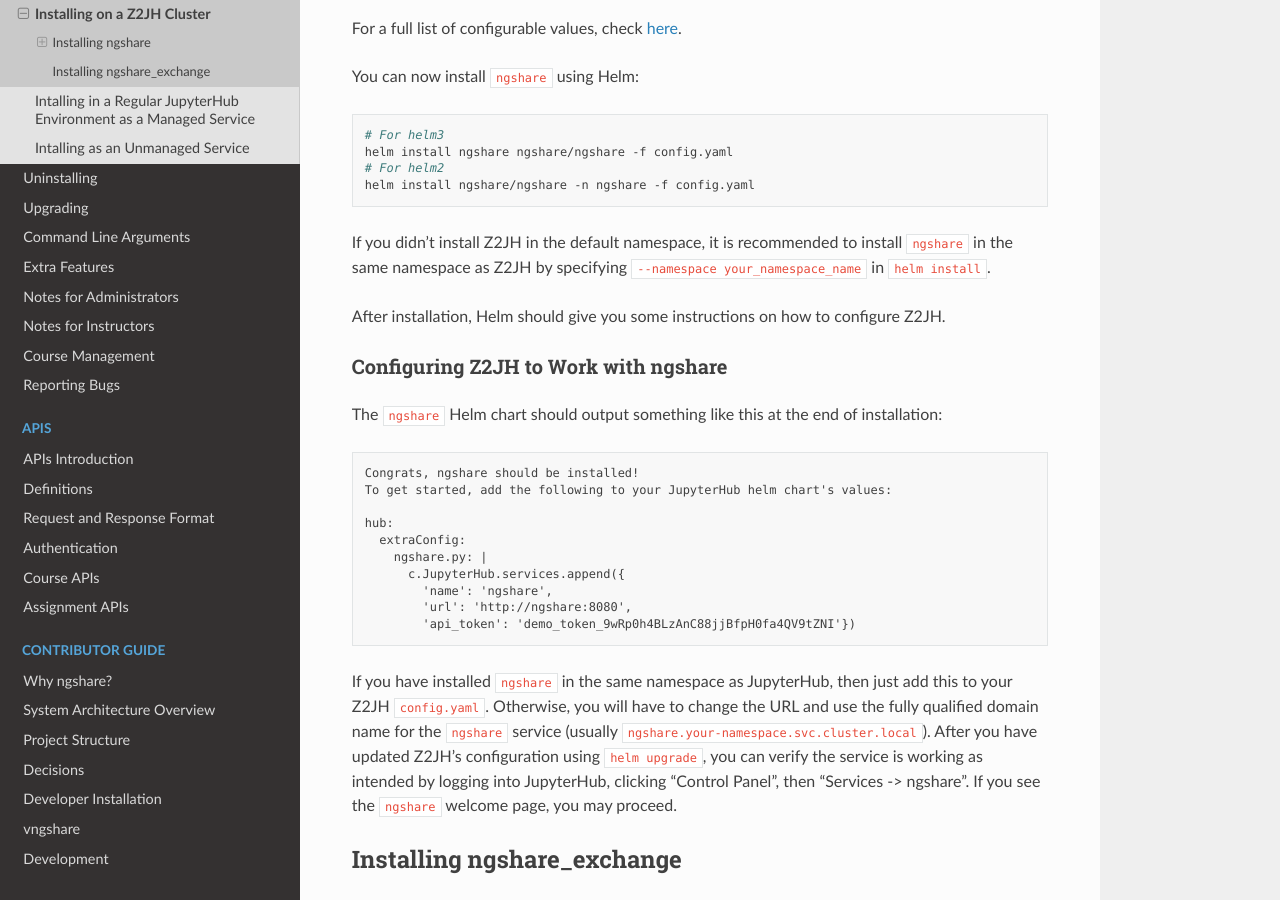
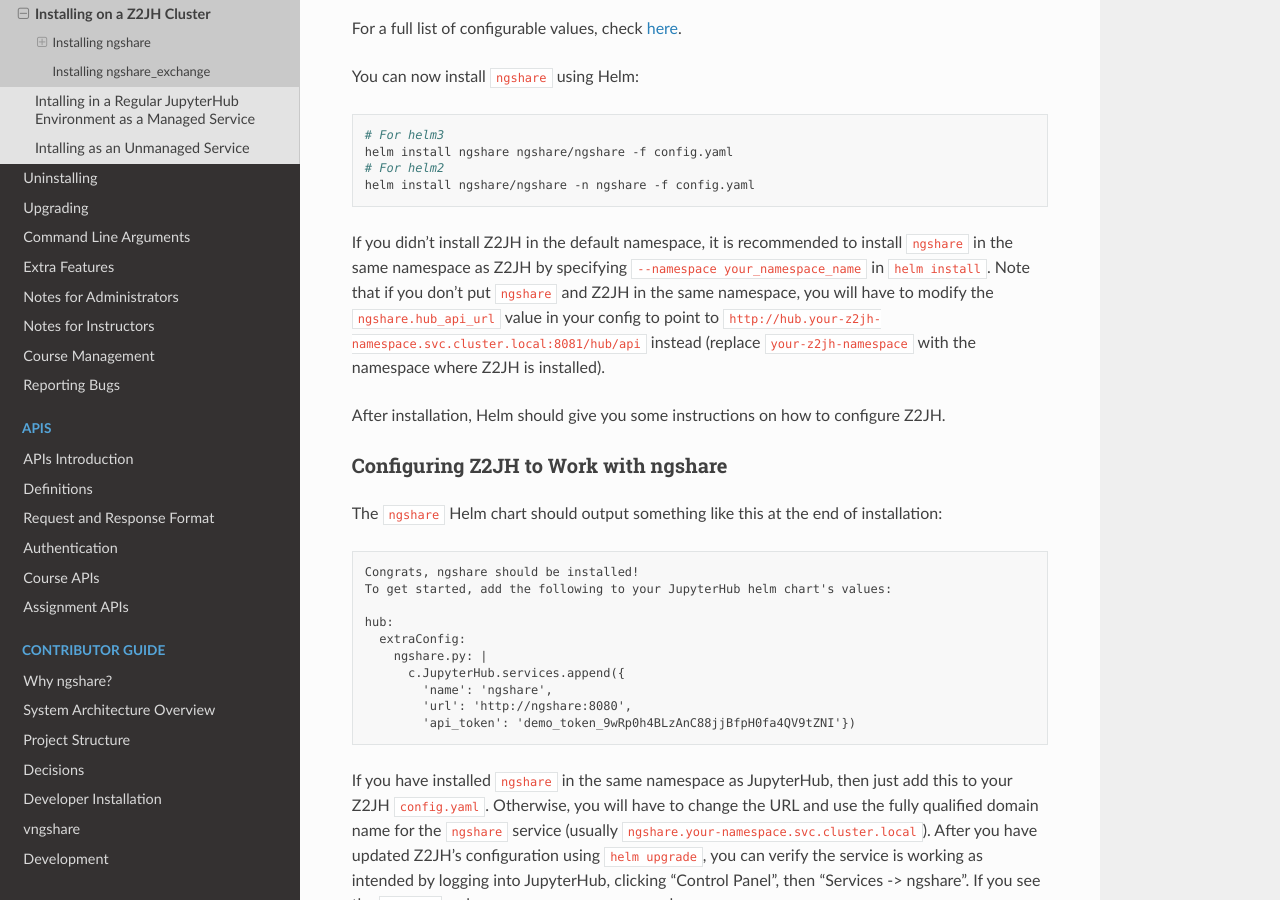
Before and after one commit to LibreTexts/ngshare, a Sphinx documentation site: the page built from docs/user_guide/install_z2jh.rst, in a window 1280 px wide and 900 px high, scrolled down 1231 px. Built offline with Sphinx 7.4.7 and the Read the Docs theme 2.0.0, drawn with Linux system fonts in a browser that asks for light colours.

Commit message:
more install to different namespace warnings

```diff
--- a/docs/user_guide/install_z2jh.rst
+++ b/docs/user_guide/install_z2jh.rst
@@ -64,7 +64,7 @@
     # For helm2
     helm install ngshare/ngshare -n ngshare -f config.yaml
 
-If you didn't install Z2JH in the default namespace, it is recommended to install ``ngshare`` in the same namespace as Z2JH by specifying ``--namespace your_namespace_name`` in ``helm install``.
+If you didn't install Z2JH in the default namespace, it is recommended to install ``ngshare`` in the same namespace as Z2JH by specifying ``--namespace your_namespace_name`` in ``helm install``. Note that if you don't put ``ngshare`` and Z2JH in the same namespace, you will have to modify the ``ngshare.hub_api_url`` value in your config to point to ``http://hub.your-z2jh-namespace.svc.cluster.local:8081/hub/api`` instead (replace ``your-z2jh-namespace`` with the namespace where Z2JH is installed).
 
 After installation, Helm should give you some instructions on how to configure Z2JH.
 
```
